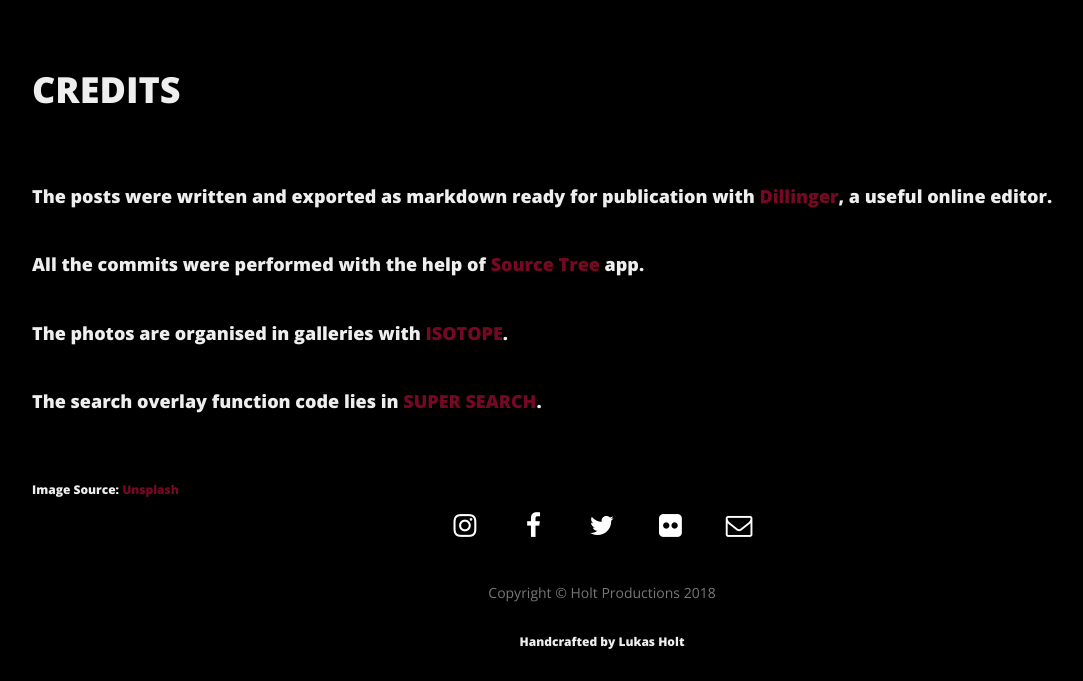
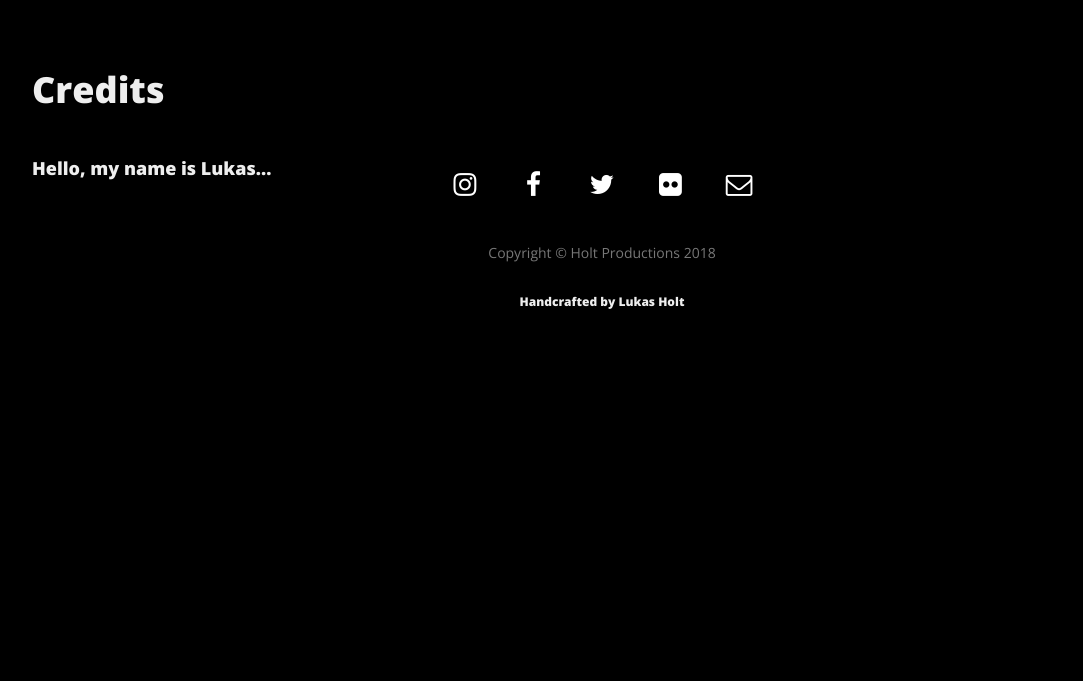
Before and after one commit to lukasholt92/lukasholt92.github.io, a Jekyll site: the page built from about/index.html, in a window 1280 px wide. Shown: the part 448-1129 px from the top of the page, without its empty margins (38-1121 px from the left). Built offline with Jekyll 4.4.1, drawn with Linux system fonts in a browser that asks for light colours; nearby versions of some CDN libraries; after the commit the page ends 900 px from its top, so only the background shows below that.

```diff
--- a/_posts/2016-02-01-multiple-galleries.markdown
+++ b/_posts/2016-02-01-multiple-galleries.markdown
@@ -69,4 +69,4 @@ gallery2:
 	</section>
 
 
-Photography by: <a href="https://unsplash.com/photos/j0g8taxHZa0">UNSPLASH</a>
+<!-- Photography by: <a href="https://unsplash.com/photos/j0g8taxHZa0">UNSPLASH</a> -->
--- a/about/index.html
+++ b/about/index.html
@@ -6,8 +6,10 @@ active: about
 header-img: "img/about-bg.jpg"
 ---
 
-<h1>CREDITS</h1>
+<h1>Credits</h1>
 <br>
+<h4>Hello, my name is Lukas...</h4>
+<!--
 <br>
 <h4>The posts were written and exported as markdown ready for publication with <a href="http://dillinger.io/">Dillinger</a>, a useful online editor.</h4>
 <br>
@@ -16,7 +18,7 @@ header-img: "img/about-bg.jpg"
 <h4>The photos are organised in galleries with <a href="https://github.com/metafizzy/isotope">ISOTOPE</a>.</h4>
 <br>
 <h4>The search overlay function code lies in <a href="https://github.com/chinchang/super-search">SUPER SEARCH</a>.</h4>
+-->
 
-
-<br>
-<h6><p>Image Source: <a href="https://unsplash.com/photos/Dwheufds6kQ/">Unsplash</a></p></h6>
+<!-- <br> -->
+<!-- <h6><p>Image Source: <a href="https://unsplash.com/photos/Dwheufds6kQ/">Unsplash</a></p></h6> -->
```
Also changed, not shown: 1 other file.
